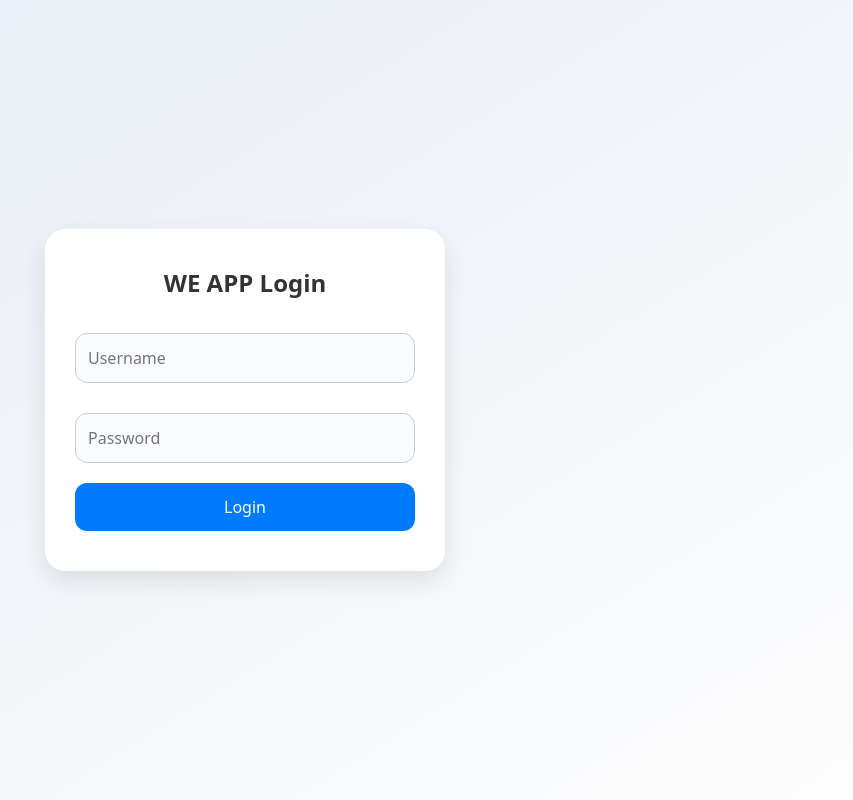
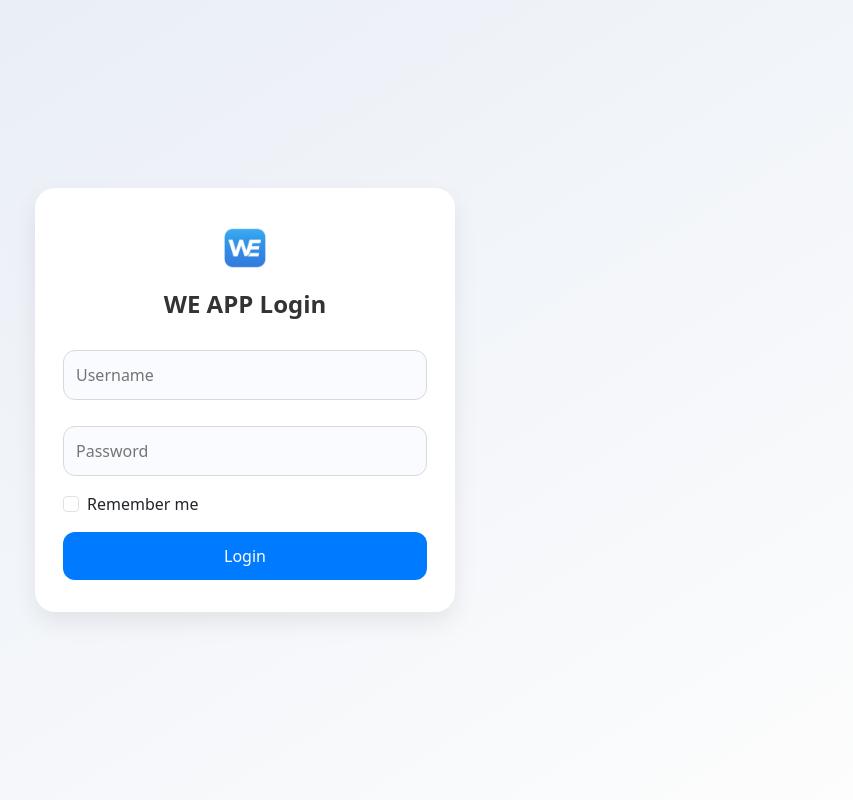
Before and after one commit to mqunaibi/Web-App, a Flask app: page /login in a window 1280 px wide. Shown: the whole page, without its empty margins (395-1248 px from the left). Run offline with Flask 3, Linux system fonts and the light colour scheme.

Commit message:
Update files

```diff
--- a/templates/login.html
+++ b/templates/login.html
@@ -2,7 +2,17 @@
 <html lang="en">
  <head>
   <meta charset="utf-8"/>
-  <title>WE-APP - تسجيل الدخول</title>
+  <title>WE-APP - Login</title>
+
+  <!-- Favicon / App Icons -->
+  <link rel="icon" type="image/png" sizes="32x32"
+        href="{{ url_for('static', filename='images/favicon.png') }}?v=2">
+  <link rel="apple-touch-icon"
+        href="{{ url_for('static', filename='images/favicon.png') }}?v=2">
+  <link rel="icon" type="image/x-icon"
+        href="{{ url_for('static', filename='images/favicon.ico') }}?v=2">
+  <meta name="theme-color" content="#0d6efd">
+
   <style>
    @font-face {
       font-family: 'Century Gothic';
@@ -15,7 +25,7 @@
       padding: 0;
       font-family: 'Century Gothic', sans-serif;
       background: linear-gradient(to bottom right, #e6ecf5, #fdfdfd);
-      height: 100vh;
+      min-height: 100vh;
       display: flex;
       justify-content: center;
       align-items: center;
@@ -23,17 +33,31 @@
 
    .login-box {
       background-color: #ffffff;
-      padding: 40px 30px;
+      padding: 32px 28px;
       border-radius: 20px;
-      box-shadow: 0 10px 25px rgba(0, 0, 0, 0.1);
-      max-width: 400px;
+      box-shadow: 0 10px 25px rgba(0, 0, 0, 0.08);
+      max-width: 420px;
       width: 100%;
+   }
+
+   /* ====== Brand / Logo ====== */
+   .brand {
+      display: flex;
+      align-items: center;
+      justify-content: center;
+      gap: 10px;
+      margin-bottom: 14px;
+   }
+   .brand img {
+      height: 56px;
+      width: auto;
+      display: block;
    }
 
    .login-box h2 {
       text-align: center;
       color: #333;
-      margin-bottom: 25px;
+      margin: 8px 0 22px;
       font-size: 24px;
       font-weight: bold;
    }
@@ -42,8 +66,8 @@
    .login-box input[type="password"] {
       width: 100%;
       padding: 12px;
-      margin: 10px 0 20px;
-      border: 1px solid #ccc;
+      margin: 10px 0 16px;
+      border: 1px solid #d9d9d9;
       border-radius: 12px;
       font-size: 16px;
       box-sizing: border-box;
@@ -59,15 +83,13 @@
       border: none;
       border-radius: 12px;
       cursor: pointer;
-      transition: background-color 0.3s ease;
+      transition: background-color 0.3s ease, transform .02s ease;
    }
-
-   .login-box button:hover {
-      background-color: #0056b3;
-   }
+   .login-box button:hover { background-color: #0056b3; }
+   .login-box button:active { transform: translateY(1px); }
 
    .error {
-      color: red;
+      color: #d33;
       text-align: center;
       margin-bottom: 10px;
       font-size: 14px;
@@ -81,27 +103,75 @@
       clip: rect(1px, 1px, 1px, 1px);
       white-space: nowrap;
    }
+
+   .form-check { user-select: none; }
   </style>
   <!-- Bootstrap 5.3.3 -->
   <link href="https://cdn.jsdelivr.net/npm/bootstrap@5.3.3/dist/css/bootstrap.min.css" rel="stylesheet"/>
  </head>
  <body>
   <div class="login-box">
+    <!-- شعار التطبيق -->
+    <div class="brand">
+      <img src="{{ url_for('static', filename='images/logo.png') }}?v=2"
+           alt="WE-APP Logo"/>
+    </div>
+
     <h2>WE APP Login</h2>
+
     {% if error %}
       <p class="error">{{ error }}</p>
     {% endif %}
+
     <form method="post" autocomplete="off">
       <label for="login-username" class="visually-hidden">Username</label>
-    <input id="login-username" name="username" placeholder="Username" required type="text" autocomplete="off">
+      <input id="login-username" name="username" placeholder="Username" required type="text" autocomplete="username">
 
       <label for="login-password" class="visually-hidden">Password</label>
-    <input id="login-password" name="password" placeholder="Password" required type="password" autocomplete="new-password">
+      <input id="login-password" name="password" placeholder="Password" required type="password" autocomplete="current-password">
+
+      <!-- خيار تذكرني -->
+      <div class="form-check mb-3">
+        <input class="form-check-input" type="checkbox" value="1" id="remember-me">
+        <label class="form-check-label" for="remember-me">
+          Remember me
+        </label>
+      </div>
 
       <button type="submit">Login</button>
     </form>
   </div>
+
   <!-- Bootstrap 5.3.3 -->
   <script src="https://cdn.jsdelivr.net/npm/bootstrap@5.3.3/dist/js/bootstrap.bundle.min.js"></script>
+
+  <!-- كود حفظ/تحميل اسم المستخدم وكلمة المرور -->
+  <script>
+    document.addEventListener("DOMContentLoaded", function () {
+      const usernameInput = document.getElementById("login-username");
+      const passwordInput = document.getElementById("login-password");
+      const rememberMeCheckbox = document.getElementById("remember-me");
+
+      // تحميل القيم المحفوظة
+      if (localStorage.getItem("rememberMe") === "true") {
+        usernameInput.value = localStorage.getItem("savedUsername") || "";
+        passwordInput.value = localStorage.getItem("savedPassword") || "";
+        rememberMeCheckbox.checked = true;
+      }
+
+      // عند إرسال النموذج
+      document.querySelector("form").addEventListener("submit", function () {
+        if (rememberMeCheckbox.checked) {
+          localStorage.setItem("rememberMe", "true");
+          localStorage.setItem("savedUsername", usernameInput.value);
+          localStorage.setItem("savedPassword", passwordInput.value);
+        } else {
+          localStorage.removeItem("rememberMe");
+          localStorage.removeItem("savedUsername");
+          localStorage.removeItem("savedPassword");
+        }
+      });
+    });
+  </script>
  </body>
 </html>
```
Also changed, not shown: static/images/logo.png (added). Lines whose indentation alone changed are shown as unchanged.
